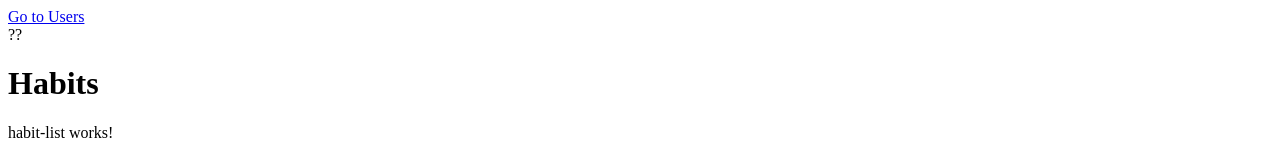
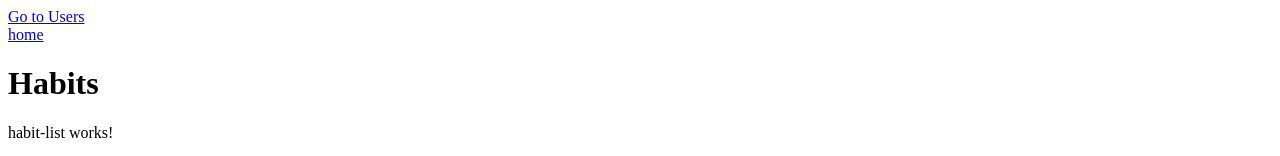
Before and after one commit to dwyfrequency/angular-habit-tracker, an Angular app: page / in a window 1280 px wide. Shown: the top 156 px of the page. Built offline with nearby package versions, Linux system fonts and the light colour scheme; no server answers.

Commit message:
update nav bar

```diff
--- a/src/app/app.component.html
+++ b/src/app/app.component.html
@@ -1,5 +1,5 @@
 <nav>
   <div><a routerLink="/users">Go to Users</a></div>
-  <div><a>??</a></div>
+  <div><a routerLink="/">home</a></div>
 </nav>
 <router-outlet></router-outlet>
```
